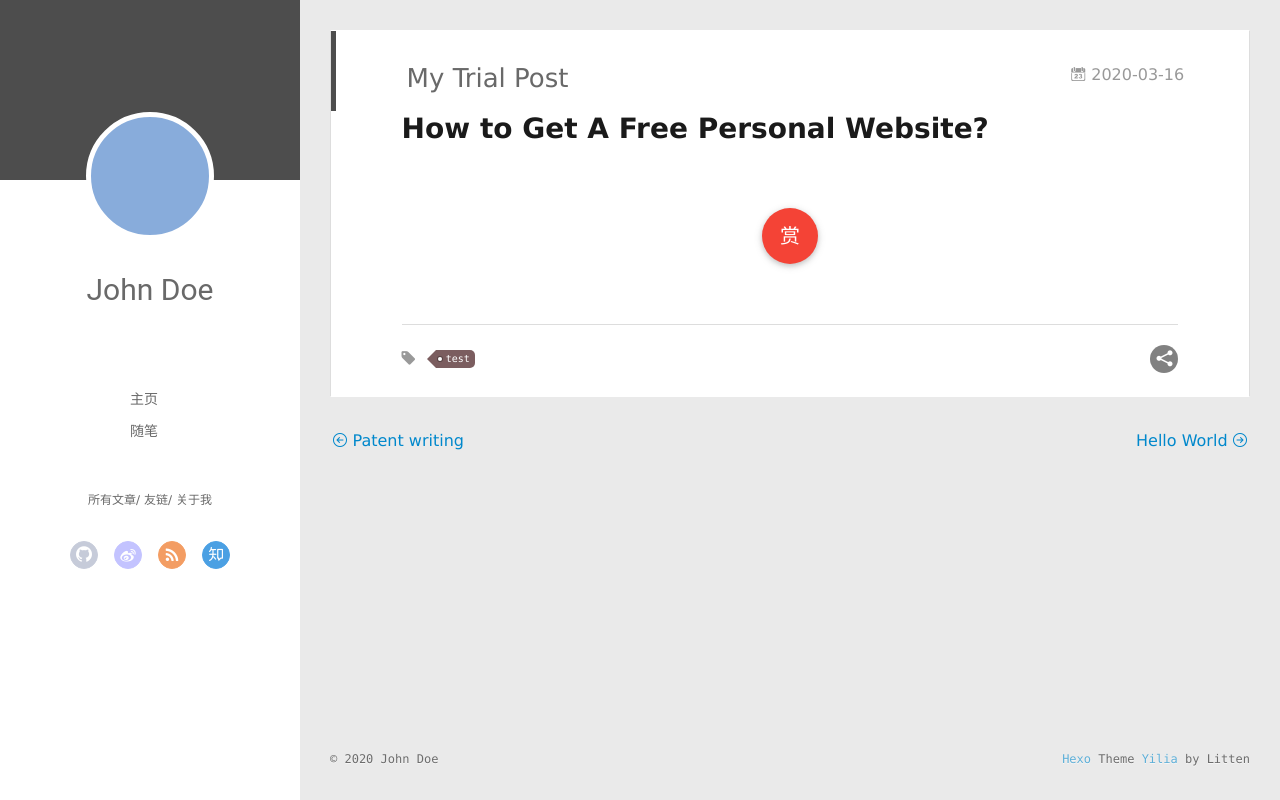
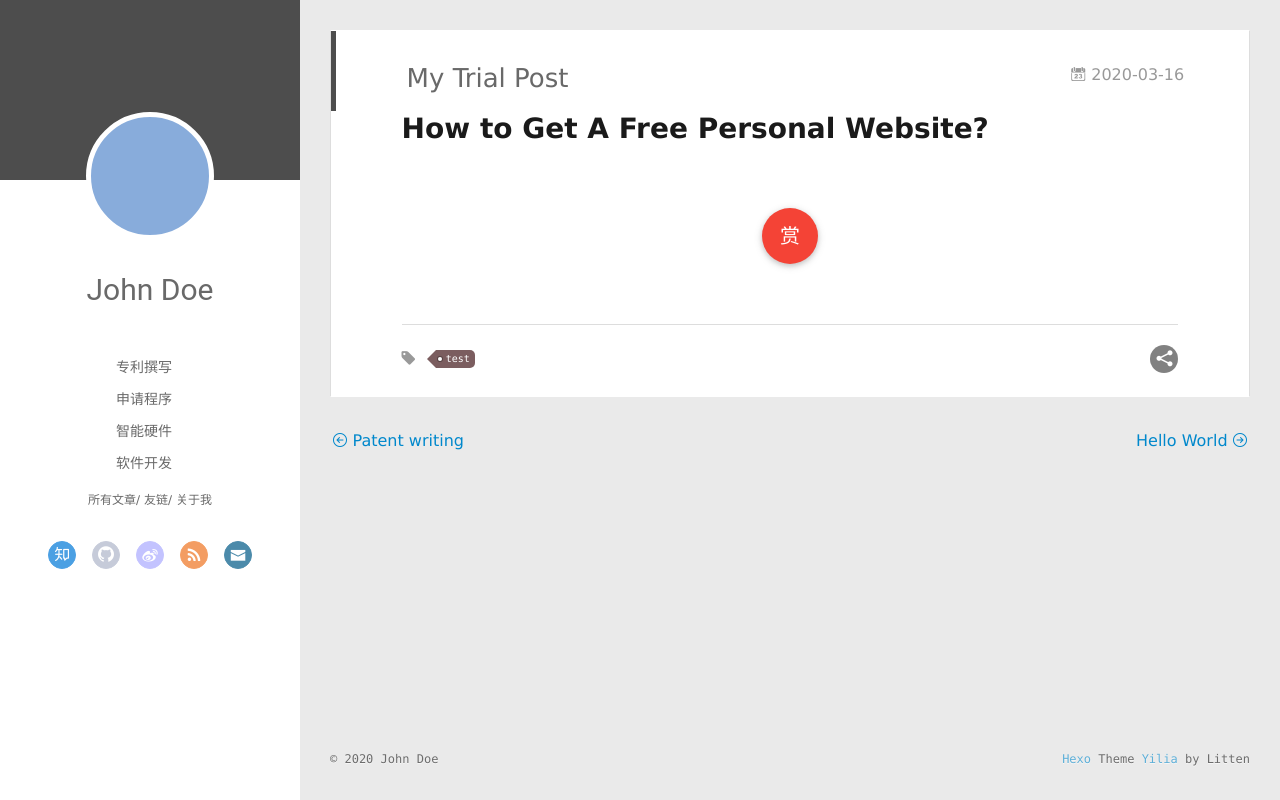
Before and after one commit to Letty271828/Letty271828.github.io, a plain HTML site: page 2020/03/16/My-Trial-Post/index.html in a window 1280 px wide. Drawn offline with Linux system fonts and the light colour scheme; no server answers.

Commit message:
Site updated: 2020-03-17 12:57:34

```diff
--- a/2020/03/16/My-Trial-Post/index.html
+++ b/2020/03/16/My-Trial-Post/index.html
@@ -58,9 +58,13 @@
 		<nav class="header-menu">
 			<ul>
 
-				<li><a href="/">主页</a></li>
+				<li><a href="/">专利撰写</a></li>
 
-				<li><a href="/tags/%E9%9A%8F%E7%AC%94/">随笔</a></li>
+				<li><a href="/tags/%E4%B8%AD%E5%9B%BD%E4%B8%8E%E5%BE%B7%E5%9B%BD%E5%AF%B9%E6%AF%94/">申请程序</a></li>
+
+				<li><a href="/">智能硬件</a></li>
+
+				<li><a href="/">软件开发</a></li>
 
 			</ul>
 		</nav>
@@ -82,13 +86,15 @@
 		<nav class="header-nav">
 			<div class="social">
 
+					<a class="zhihu" target="_blank" href="https://www.zhihu.com/people/wen-zi-22-29-11" title="zhihu"><i class="icon-zhihu"></i></a>
+
 					<a class="github" target="_blank" href="#" title="github"><i class="icon-github"></i></a>
 
 					<a class="weibo" target="_blank" href="#" title="weibo"><i class="icon-weibo"></i></a>
 
 					<a class="rss" target="_blank" href="#" title="rss"><i class="icon-rss"></i></a>
 
-					<a class="zhihu" target="_blank" href="#" title="zhihu"><i class="icon-zhihu"></i></a>
+					<a class="mail" target="_blank" href="mailto: Zhang.Jiali@outlook.com" title="mail"><i class="icon-mail"></i></a>
 
 			</div>
 		</nav>
@@ -120,8 +126,14 @@
 
 
 
+
+
+
+
 			<nav class="header-nav">
 				<div class="social">
+
+						<a class="zhihu" target="_blank" href="https://www.zhihu.com/people/wen-zi-22-29-11" title="zhihu"><i class="icon-zhihu"></i></a>
 
 						<a class="github" target="_blank" href="#" title="github"><i class="icon-github"></i></a>
 
@@ -129,18 +141,22 @@
 
 						<a class="rss" target="_blank" href="#" title="rss"><i class="icon-rss"></i></a>
 
-						<a class="zhihu" target="_blank" href="#" title="zhihu"><i class="icon-zhihu"></i></a>
+						<a class="mail" target="_blank" href="mailto: Zhang.Jiali@outlook.com" title="mail"><i class="icon-mail"></i></a>
 
 				</div>
 			</nav>
 
 			<nav class="header-menu js-header-menu">
-				<ul style="width: 50%">
+				<ul style="width: 70%">
 
 
-					<li style="width: 50%"><a href="/">主页</a></li>
+					<li style="width: 25%"><a href="/">专利撰写</a></li>
 
-					<li style="width: 50%"><a href="/tags/%E9%9A%8F%E7%AC%94/">随笔</a></li>
+					<li style="width: 25%"><a href="/tags/%E4%B8%AD%E5%9B%BD%E4%B8%8E%E5%BE%B7%E5%9B%BD%E5%AF%B9%E6%AF%94/">申请程序</a></li>
+
+					<li style="width: 25%"><a href="/">智能硬件</a></li>
+
+					<li style="width: 25%"><a href="/">软件开发</a></li>
 
 				</ul>
 			</nav>
```
Also changed, not shown: 2020/03/16/Patent-writing/index.html (+23 -7 lines), 2020/03/16/hello-world/index.html (+23 -7 lines), archives/2020/03/index.html (+23 -7 lines), archives/2020/index.html (+23 -7 lines), archives/index.html (+23 -7 lines), index.html (+23 -7 lines), tags/test/index.html (+23 -7 lines).
